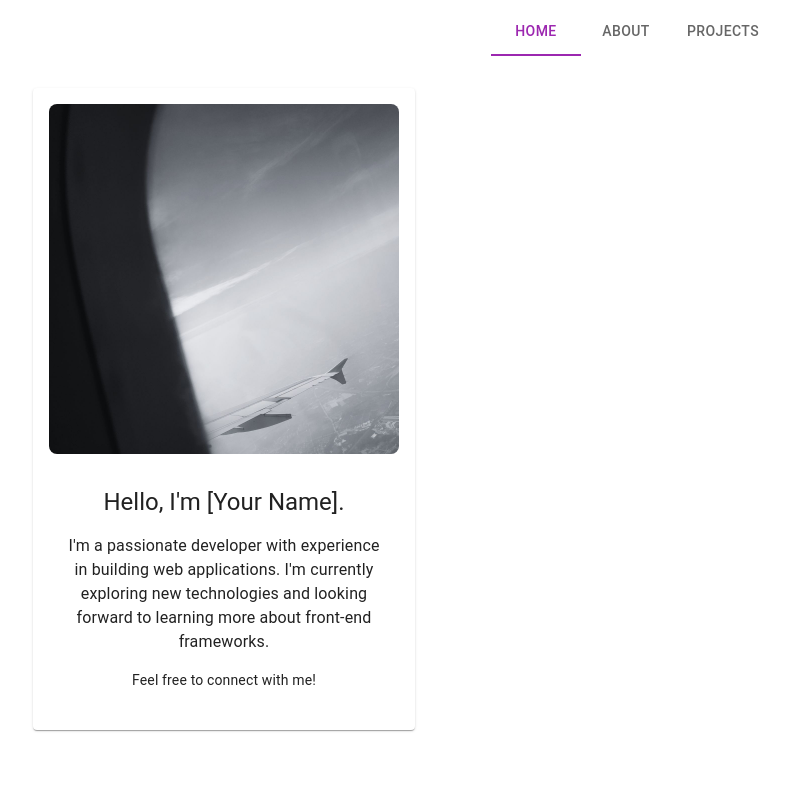
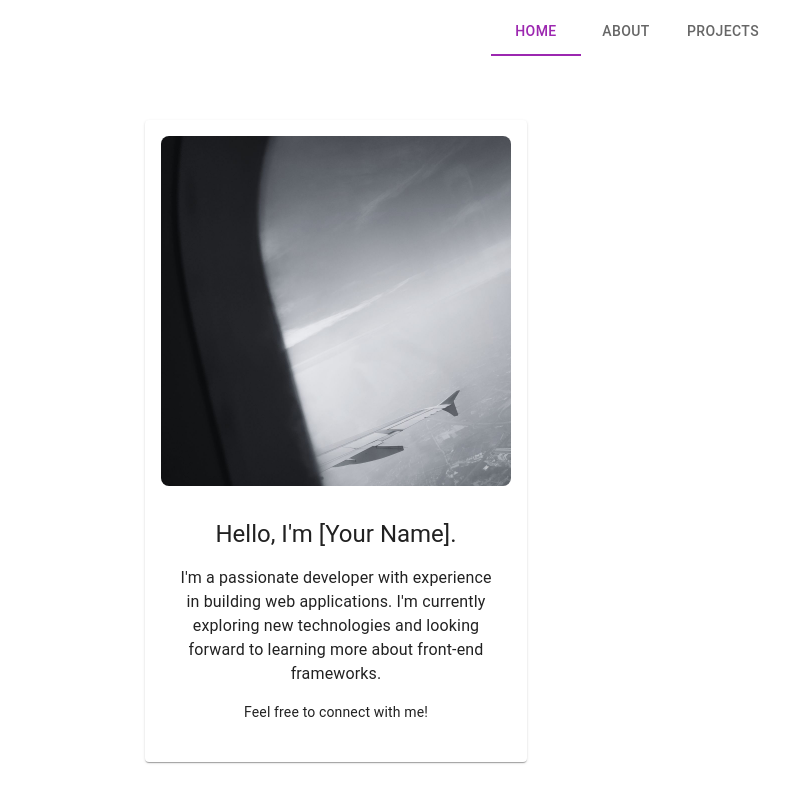
Before and after one commit to 21Yu/21Yu.github.io, a React (Vite) app in the folder mini-project/: page /#/ in a window 1280 px wide. Shown: the top 802 px of the page, without its empty margins (7-797 px from the left). Built offline with nearby package versions, Linux system fonts and the light colour scheme.

Commit message:
bio section and screen shot

```diff
--- a/mini-project/src/pages/Home.jsx
+++ b/mini-project/src/pages/Home.jsx
@@ -3,7 +3,7 @@ import { Box, Typography, Card, CardContent } from '@mui/material';
 
 function Home() {
     return (
-        <Box sx={{ display: 'flex', justifyContent: 'flex-start', p: 4 }}>
+        <Box sx={{ display: 'flex', justifyContent: 'flex-start', p: 8, ml: 10}}>
             {/* Left-hand side card containing the bio and image */}
             <Card sx={{ width: 350, display: 'flex', flexDirection: 'column', alignItems: 'center', p: 2 }}>
                 {/* Rectangular Screenshot */}
```
